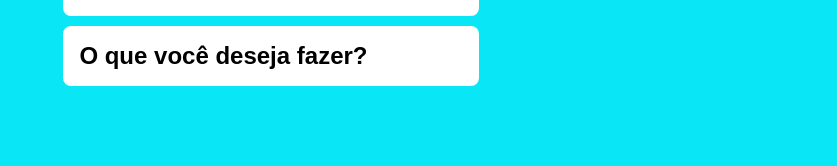
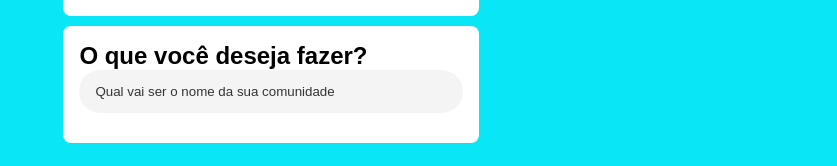
Before and after one commit to simone-art/imersao_react_alura, a Next.js app in the folder alurakut/: page / in a window 1280 px wide. Shown: the part 2539-2705 px from the top of the page, without its empty margins (443-1280 px from the left). Before the commit the page ends 2651 px from the top, so only its background shows below. Built offline with nearby package versions, Linux system fonts and the light colour scheme.

Commit message:
Feito formulário e input

```diff
--- a/alurakut/pages/index.js
+++ b/alurakut/pages/index.js
@@ -55,6 +55,11 @@ const pesssoasFavoritas = ['omariosouto', 'peas', 'felipementel', 'rafaballerini
       </Box>
       <Box>
        <h2>O que você deseja fazer?</h2>
+       <form>
+         <input placeholder ="Qual vai ser o nome da sua comunidade"
+         name="title"
+         aria-label="Qual vai ser o nome da sua comunidade" />
+       </form>
       </Box>
     </div>
 
```
